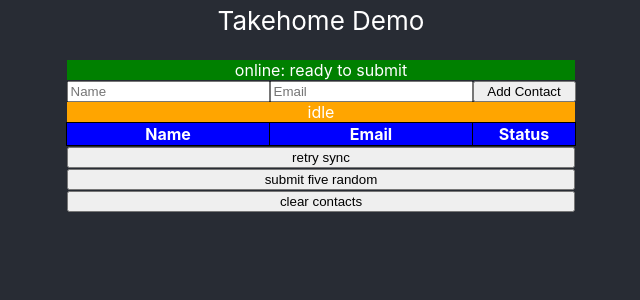
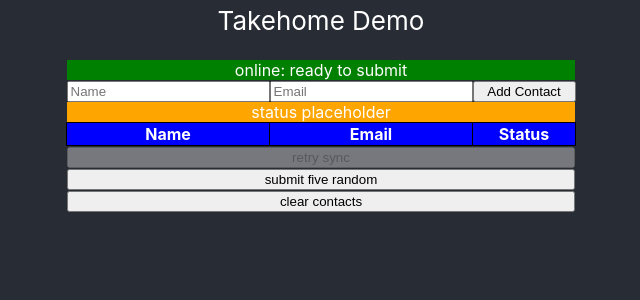
Before and after one commit to proxyplissken/demo, a React (Create React App) app: page / in a window 1280 px wide. Shown: the top 300 px of the page, without its empty margins (319-959 px from the left). Built offline with nearby package versions, Linux system fonts and the light colour scheme.

Commit message:
disable retry, needs more work

```diff
--- a/src/ContactList.js
+++ b/src/ContactList.js
@@ -5,6 +5,7 @@ import ContactsModel from './ContactsModel';
 function ContactList() {
   const model = new ContactsModel();
   const [contacts, setContacts] = useState([]);
+  const [retryDisabled, setRetryDisabled] = useState(true);
   const [name, setName] = useState('');
   const [email, setEmail] = useState('');
   const [error, setError] = useState('');
@@ -82,6 +83,7 @@ function ContactList() {
       },
       status: (status) => {
         setStatus(status);
+        setRetryDisabled(status !== 'idle');
       },
       activeRecord: (id) => {
         setActiveRecordId(id);
@@ -127,7 +129,6 @@ function ContactList() {
     if(error){
       return error;
     }
-
     return online ? 'online: ready to submit' : 'offline: submissions will be queued';
   }
 
@@ -186,7 +187,7 @@ function ContactList() {
     </table>
     </div>
     <div>
-      <button type="submit" style = {{width: "508px"}} onClick = {retrySync}>retry sync</button>
+      <button type="submit" style = {{width: "508px"}} disabled = {retryDisabled} onClick = {retrySync}>retry sync</button>
     </div>
     <div>
       <button type="submit" style = {{width: "508px"}} onClick = {submitRandom}>submit five random</button>
--- a/src/ContactsModel.js
+++ b/src/ContactsModel.js
@@ -67,8 +67,8 @@ export default class ContactsModel {
 
     async sync(record) {
       if(this.isOnline){
+        this.updateActiveRecord(record);
         this.updateStatus(`submitting ${record.name}`);
-        this.updateActiveRecord(record);
         const result = await this.mockService.submit(record);
         let newStatus = 'queued';
         switch(result){
```
